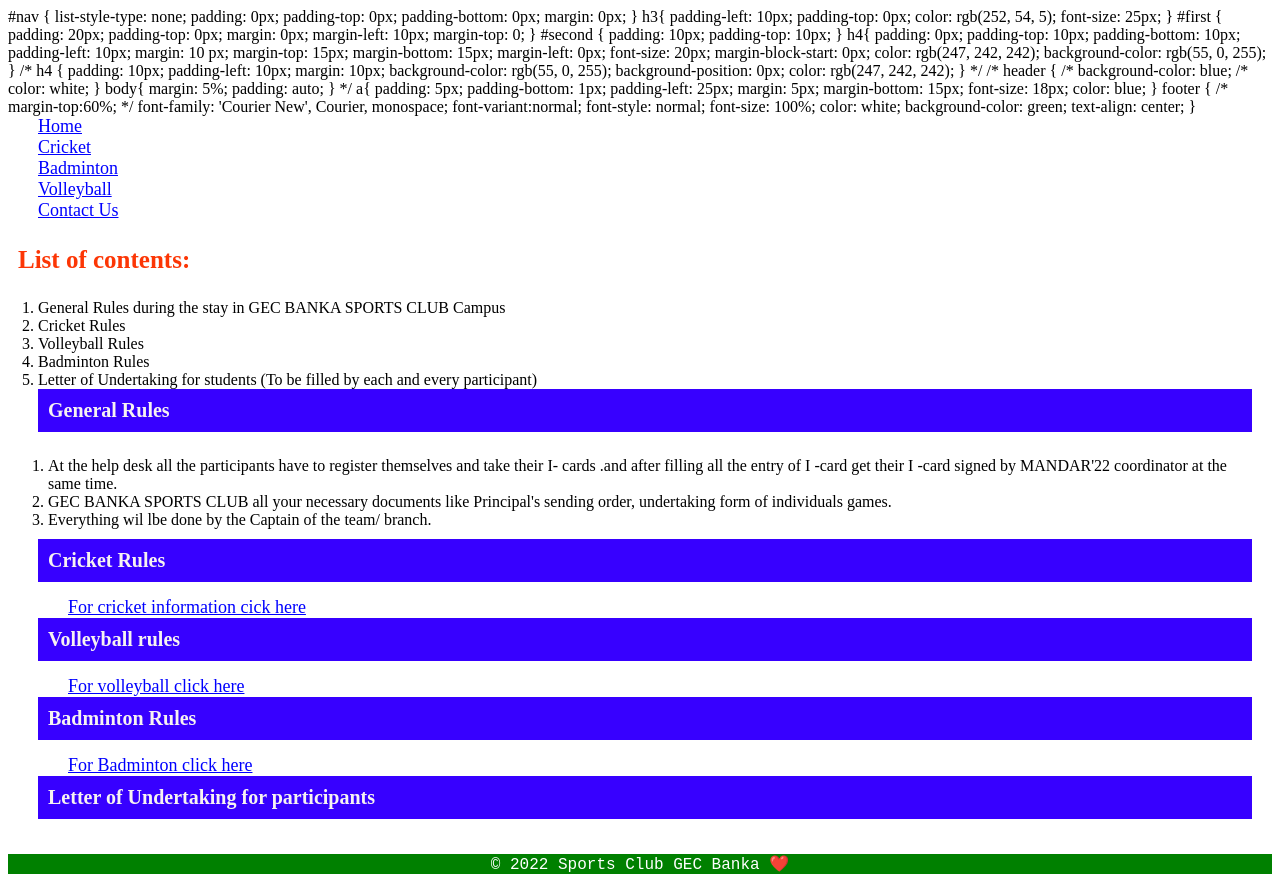
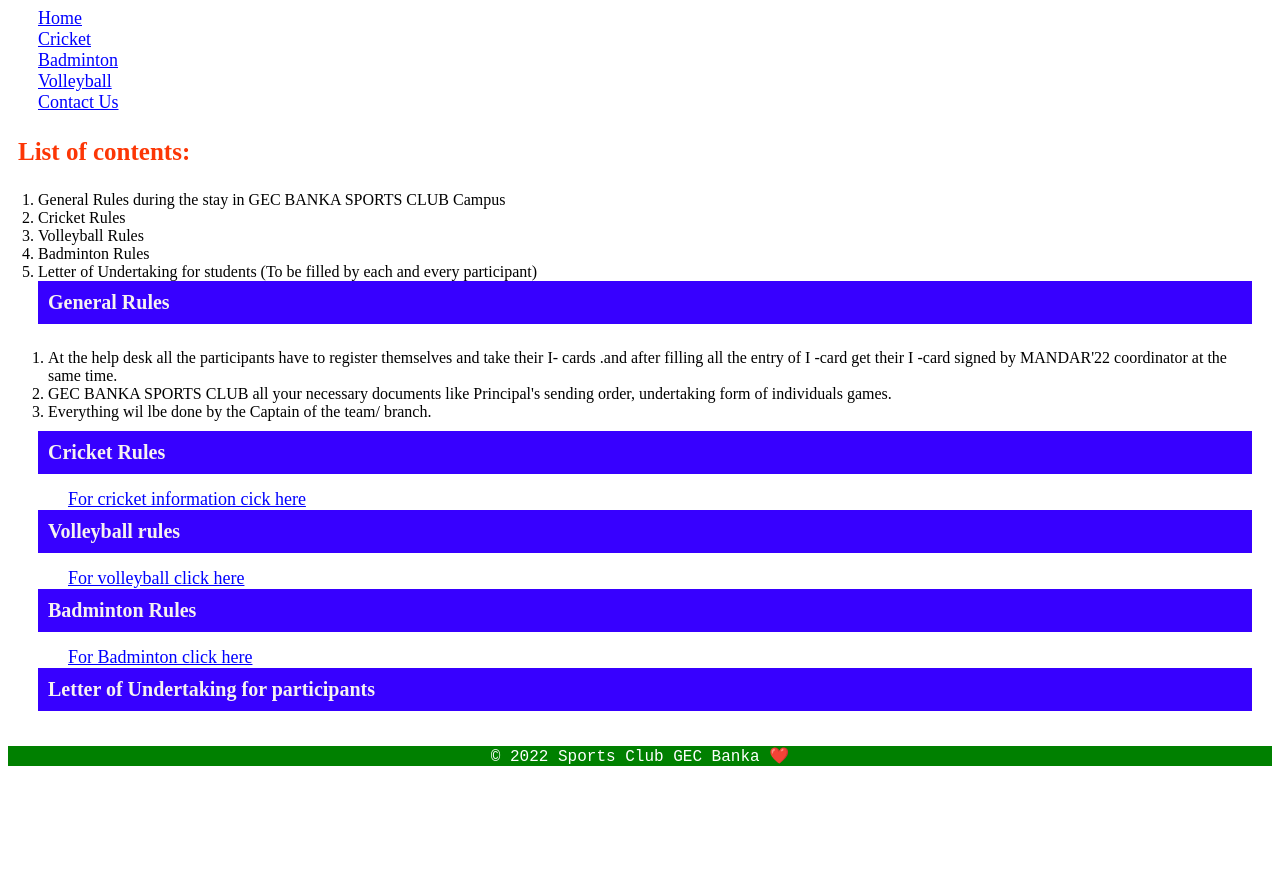
Before and after one commit to pentest-rohit/sportgecbanka, a plain HTML site: page index.html in a window 1280 px wide. After the commit the page ends 800 px from the top, so only its background shows below. Drawn offline with Linux system fonts and the light colour scheme.

Commit message:
Update index.html

```diff
--- a/index.html
+++ b/index.html
@@ -7,89 +7,6 @@
     <title>Sports club || GEC Banka</title>
     <link rel="stylesheet" href="css/index.css">
     <link rel="icon" type = "image/png" href="image/logo.png">
-    <tyle>
-         #nav {
-    list-style-type: none;
-    padding: 0px;
-    padding-top: 0px;
-    padding-bottom: 0px;
-    margin: 0px;
-
-}
-
-h3{
-  padding-left: 10px;
-  padding-top: 0px;
-  color: rgb(252, 54, 5);
-  font-size: 25px;
-}
-#first {
-  padding: 20px;
-  padding-top: 0px;
-  margin: 0px;
-  margin-left: 10px;
-  margin-top: 0;
-}
-#second {
-  padding: 10px;
-  padding-top: 10px;
-
-}
-h4{
-  padding: 0px;
-  padding-top: 10px;
-  padding-bottom: 10px;
-  padding-left: 10px;
-  margin: 10 px;
-  margin-top: 15px;
-  margin-bottom: 15px;
-  margin-left: 0px;
-  font-size: 20px;
-  margin-block-start: 0px;
-  color: rgb(247, 242, 242);
-  background-color: rgb(55, 0, 255);
-}
-/*
-h4 {
-  padding: 10px;
-  padding-left: 10px;
-  margin: 10px;
-  background-color: rgb(55, 0, 255);
-  background-position: 0px;
-  color: rgb(247, 242, 242);
-} */
-
-/* header {
-  /*  background-color: blue;
-   /* color: white;
-}
-body{
-    margin: 5%;
-    padding: auto;
-
-} */
-a{
-  padding: 5px;
-  padding-bottom: 1px;
-  padding-left: 25px;
-  margin: 5px;
-  margin-bottom: 15px;
-  font-size: 18px;
-   color: blue;
-
- }
-footer {
-
-  /*  margin-top:60%; */
-    font-family: 'Courier New', Courier, monospace;
-    font-variant:normal;
-    font-style: normal;
-    font-size: 100%;
-    color: white;
-    background-color: green;
-    text-align: center;
-}
-    </style>
 </head>
 <body>
     <header>
```
